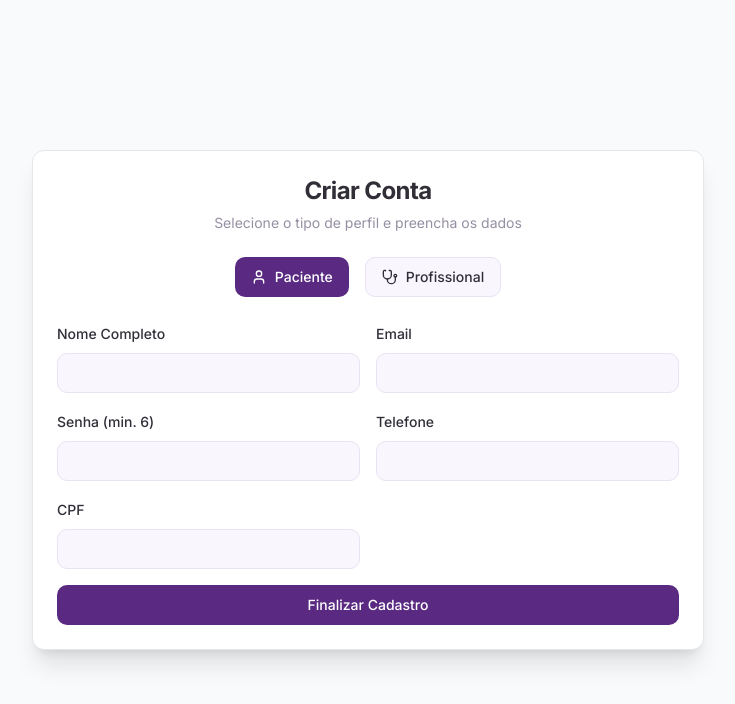
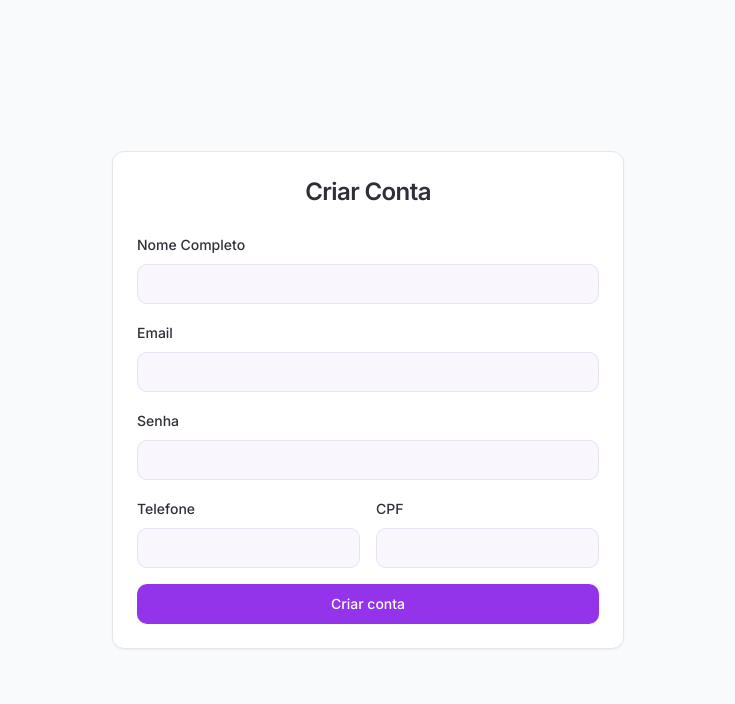
Before and after one commit to yasmimaliceteixeira/provence-frontend, a Next.js app: page /register in a window 1280 px wide. Shown: the top 704 px of the page, without its empty margins (272-1007 px from the left). Built offline with nearby package versions, Linux system fonts and the light colour scheme.

Commit message:
Ajuste Cadastro

```diff
--- a/app/register/page.tsx
+++ b/app/register/page.tsx
@@ -1,100 +1,61 @@
 "use client"
 
-import type React from "react"
-import { useState } from "react"
+import React, { useState } from "react"
 import { useRouter } from "next/navigation"
 import { Button } from "@/components/ui/button"
 import { Input } from "@/components/ui/input"
 import { Label } from "@/components/ui/label"
-import { Select, SelectContent, SelectItem, SelectTrigger, SelectValue } from "@/components/ui/select"
-import { Card, CardHeader, CardTitle, CardDescription, CardContent, CardFooter } from "@/components/ui/card"
+import { Card, CardHeader, CardTitle, CardContent } from "@/components/ui/card"
 import { Alert, AlertDescription } from "@/components/ui/alert"
-import { User, Stethoscope, Loader2, AlertTriangle, CheckCircle, Info, Sparkles } from "lucide-react"
-import Link from "next/link"
+import { Loader2, CheckCircle } from "lucide-react"
 
-const API_BASE = "https://provence.host/api/api_provence/api"
+// URL CORRIGIDA: Aponta para o seu servidor na Hostinger, não para o localhost
+const API_URL = "https://provence.host/api/api_provence/api/auth/register.php";
 
-const especialidades = [
-  "Psicologia Clínica", "Psicanálise", "Neuropsicologia", "Psicologia Cognitivo-Comportamental", "Outras"
-]
-
-export default function CadastroPage() {
+export default function RegisterPage() {
   const [form, setForm] = useState({
-    nome: "", email: "", senha: "", telefone: "", cpf: "",
-    tipo_usuario: "paciente" as "paciente" | "profissional",
-    especialidade: "", numero_crp: "", valor_consulta: "", bio: ""
-  })
-  const [error, setError] = useState("")
-  const [loading, setLoading] = useState(false)
-  const router = useRouter()
-
-  const formatCPF = (v: string) => v.replace(/\D/g, "").replace(/(\d{3})(\d{3})(\d{3})(\d{2})/, "$1.$2.$3-$4").substring(0, 14)
-  const formatPhone = (v: string) => v.replace(/\D/g, "").replace(/(\d{2})(\d{5})(\d{4})/, "($1) $2-$3").substring(0, 15)
+    nome: "", email: "", senha: "", telefone: "", cpf: "", tipo_usuario: "paciente"
+  });
+  const [loading, setLoading] = useState(false);
+  const [error, setError] = useState("");
+  const router = useRouter();
 
   const handleSubmit = async (e: React.FormEvent) => {
-    e.preventDefault()
-    setLoading(true)
-    setError("")
+    e.preventDefault();
+    setLoading(true);
+    setError("");
 
     try {
-      // Prepara o valor numérico para o PHP
-      const rawValor = form.valor_consulta.replace(/[^\d,]/g, "").replace(",", ".")
-      const valorNum = parseFloat(rawValor) || 0
-
-      const submitData = {
-        ...form,
-        valor_consulta: valorNum,
-        nome: form.nome.trim(),
-        email: form.email.trim()
-      }
-
-      const response = await fetch(`${API_BASE}/auth/register.php`, {
+      const response = await fetch(API_URL, {
         method: "POST",
         headers: { "Content-Type": "application/json" },
-        body: JSON.stringify(submitData),
-      })
+        body: JSON.stringify(form),
+        mode: 'cors' // Garante que o navegador trate como requisição cross-origin
+      });
 
-      const data = await response.json()
+      const data = await response.json();
 
       if (data.success) {
-        localStorage.setItem("user_temp", JSON.stringify(data.data))
-        router.push("/termos-uso")
+        router.push("/termos-uso");
       } else {
-        setError(data.message || "Erro ao realizar cadastro.")
+        setError(data.message || "Erro ao realizar cadastro.");
       }
     } catch (err) {
-      setError("Erro de conexão com o servidor. Verifique o CORS ou a URL.")
-      console.error(err)
+      setError("Erro de conexão com o servidor da Provence. Verifique a internet ou o status do host.");
+      console.error("Erro na API:", err);
     } finally {
-      setLoading(false)
+      setLoading(false);
     }
-  }
+  };
 
   return (
-    <div className="min-h-screen bg-slate-50 flex items-center justify-center p-4">
-      <Card className="w-full max-w-2xl shadow-xl">
-        <CardHeader className="text-center">
-          <CardTitle className="text-2xl font-bold">Criar Conta</CardTitle>
-          <CardDescription>Selecione o tipo de perfil e preencha os dados</CardDescription>
+    <div className="min-h-screen flex items-center justify-center bg-slate-50 p-4">
+      <Card className="w-full max-w-lg">
+        <CardHeader>
+          <CardTitle className="text-2xl text-center">Criar Conta</CardTitle>
         </CardHeader>
         <CardContent>
-          <div className="flex justify-center gap-4 mb-6">
-            <Button
-                variant={form.tipo_usuario === 'paciente' ? 'default' : 'outline'}
-                onClick={() => setForm({...form, tipo_usuario: 'paciente'})}
-            >
-                <User className="mr-2 h-4 w-4" /> Paciente
-            </Button>
-            <Button
-                variant={form.tipo_usuario === 'profissional' ? 'default' : 'outline'}
-                onClick={() => setForm({...form, tipo_usuario: 'profissional'})}
-            >
-                <Stethoscope className="mr-2 h-4 w-4" /> Profissional
-            </Button>
-          </div>
-
           <form onSubmit={handleSubmit} className="space-y-4">
-            <div className="grid grid-cols-1 md:grid-cols-2 gap-4">
             <div className="space-y-2">
               <Label>Nome Completo</Label>
               <Input required value={form.nome} onChange={e => setForm({...form, nome: e.target.value})} />
@@ -104,43 +65,28 @@ export default function CadastroPage() {
               <Input type="email" required value={form.email} onChange={e => setForm({...form, email: e.target.value})} />
             </div>
             <div className="space-y-2">
-                <Label>Senha (min. 6)</Label>
-                <Input type="password" required minLength={6} value={form.senha} onChange={e => setForm({...form, senha: e.target.value})} />
+              <Label>Senha</Label>
+              <Input type="password" required value={form.senha} onChange={e => setForm({...form, senha: e.target.value})} />
             </div>
+            <div className="grid grid-cols-2 gap-4">
                <div className="space-y-2">
                  <Label>Telefone</Label>
-                <Input required value={form.telefone} onChange={e => setForm({...form, telefone: formatPhone(e.target.value)})} />
+                 <Input required value={form.telefone} onChange={e => setForm({...form, telefone: e.target.value})} />
                </div>
                <div className="space-y-2">
                  <Label>CPF</Label>
-                <Input required value={form.cpf} onChange={e => setForm({...form, cpf: formatCPF(e.target.value)})} />
+                 <Input required value={form.cpf} onChange={e => setForm({...form, cpf: e.target.value})} />
                </div>
             </div>
 
-            {form.tipo_usuario === "profissional" && (
-              <div className="pt-4 border-t space-y-4">
-                <Label className="text-purple-700 font-bold">Dados Profissionais</Label>
-                <div className="grid grid-cols-1 md:grid-cols-2 gap-4">
-                  <Select onValueChange={v => setForm({...form, especialidade: v})}>
-                    <SelectTrigger><SelectValue placeholder="Especialidade" /></SelectTrigger>
-                    <SelectContent>
-                      {especialidades.map(e => <SelectItem key={e} value={e}>{e}</SelectItem>)}
-                    </SelectContent>
-                  </Select>
-                  <Input placeholder="Número CRP" value={form.numero_crp} onChange={e => setForm({...form, numero_crp: e.target.value})} />
-                  <Input placeholder="Valor Consulta (Ex: 150,00)" value={form.valor_consulta} onChange={e => setForm({...form, valor_consulta: e.target.value})} />
-                </div>
-              </div>
-            )}
-
             {error && <Alert variant="destructive"><AlertDescription>{error}</AlertDescription></Alert>}
 
-            <Button type="submit" className="w-full" disabled={loading}>
-              {loading ? <Loader2 className="animate-spin" /> : "Finalizar Cadastro"}
+            <Button type="submit" className="w-full bg-purple-600 hover:bg-purple-700" disabled={loading}>
+              {loading ? <Loader2 className="animate-spin" /> : "Criar conta"}
             </Button>
           </form>
         </CardContent>
       </Card>
     </div>
-  )
+  );
 }
```
Lines whose indentation alone changed are shown as unchanged.
